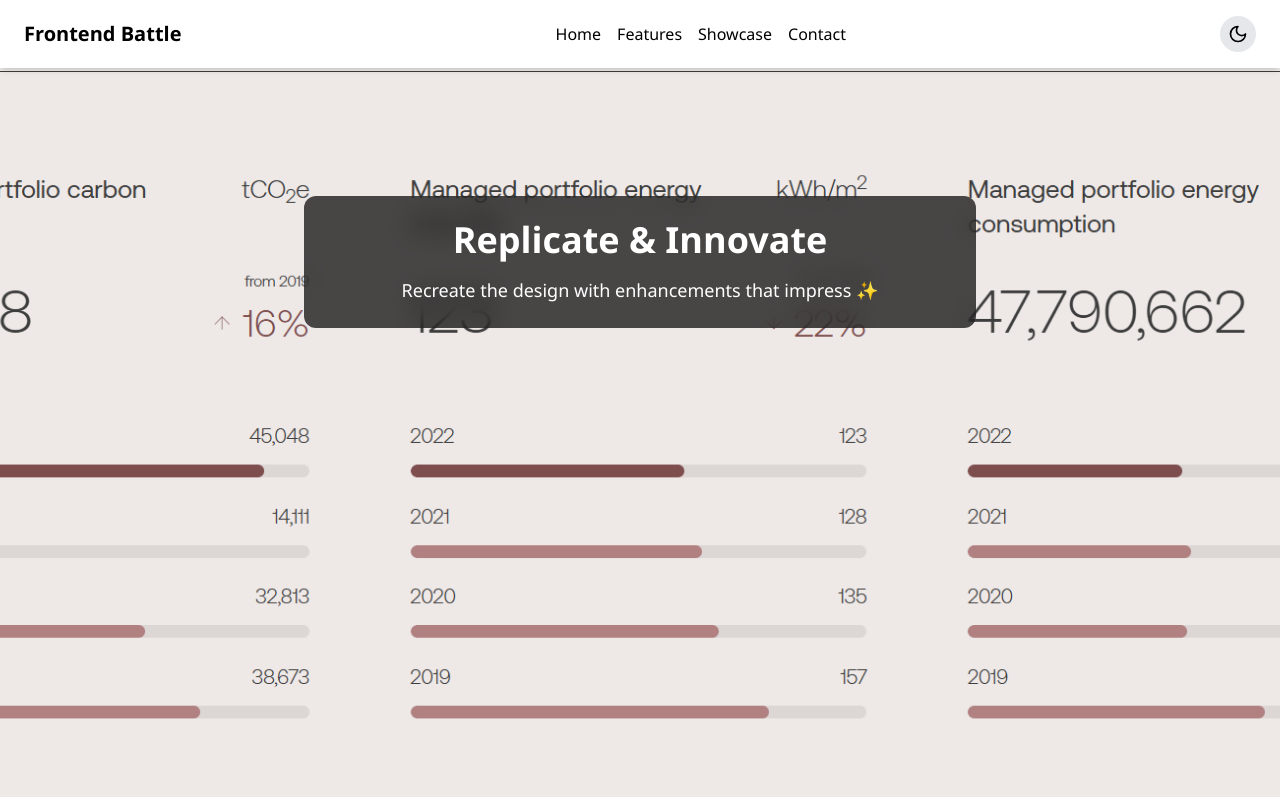
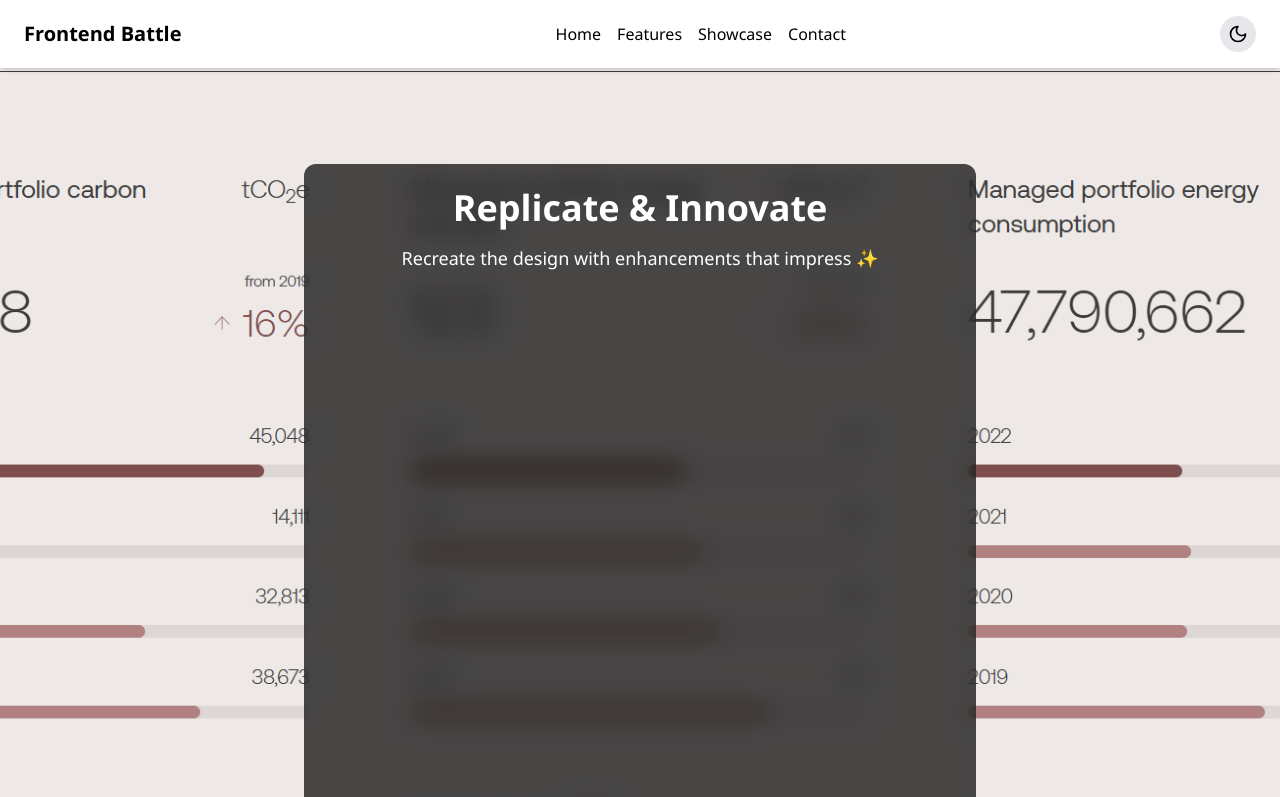
Before and after one commit to adityasingh-0803/frontend-battle-round1, a React (Vite) app: page / in a window 1280 px wide. Shown: the top 797 px of the page. Built offline with nearby package versions, Linux system fonts and the light colour scheme.

Commit message:
Update FrontendBattlePage.jsx

```diff
--- a/src/FrontendBattlePage.jsx
+++ b/src/FrontendBattlePage.jsx
@@ -34,10 +34,10 @@ export default function FrontendBattlePage() {
             </button>
           </nav>
 
-          {/* Hero Section - Fixed Position */}
+          {/* Hero Section - Text on Top */}
           <section
             id="home"
-            className="min-h-screen flex items-start justify-center bg-cover bg-center pt-32 px-4"
+            className="min-h-screen bg-cover bg-center px-4 pt-24 flex justify-center"
             style={{ backgroundImage: "url('/assets/stats.png')" }}
           >
             <div className="bg-black bg-opacity-70 text-white p-6 rounded-xl backdrop-blur-md text-center max-w-2xl w-full">
```
